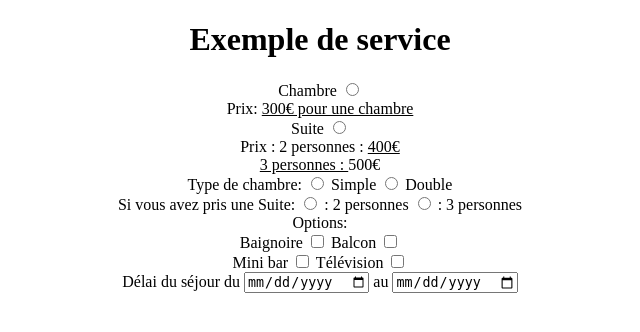
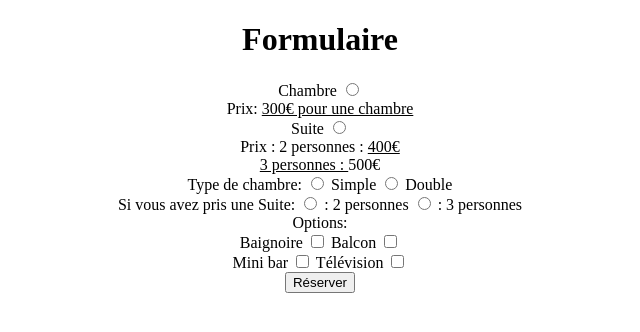
Before and after one commit to Alice4951/Hotel, a PHP site: page /formulaire.php in a window 1280 px wide. Shown: the top 332 px of the page, without its empty margins (320-960 px from the left). Run offline with PHP 8.4, Linux system fonts and the light colour scheme.

Commit message:
Formulaire

```diff
--- a/formulaire.php
+++ b/formulaire.php
@@ -6,18 +6,16 @@
     </head>
 
     <body>
-        <h1>Exemple de service</h1>
-        <form method="post" action="insert.php">
-            Chambre <input type="radio" name="type" /><br> Prix: <ins>300€ pour une chambre</ins><br>
-            Suite <input type="radio" name="type" /><br> Prix : 2 personnes : <ins> 400€ <br> 3 personnes : </ins> 500€<br>
-            Type de chambre: <input type="radio" name="chambre"/> Simple  <input type="radio" name="chambre"> Double <br>
-            Si  vous avez pris une Suite: <input type="radio" name="suite"/> : 2 personnes <input type="radio" name="suite"/> : 3 personnes <br>
+        <h1>Formulaire</h1>
+        <form method="post" action="formulaire_traitement.php">
+            Chambre <input type="radio" name="type" value="Chambre"/><br> Prix: <ins>300€ pour une chambre</ins><br>
+            Suite <input type="radio" name="type" value="Suite"/><br> Prix : 2 personnes : <ins> 400€ <br> 3 personnes : </ins> 500€<br>
+            Type de chambre: <input type="radio" name="chambre" value="Simple"/> Simple  <input type="radio" name="chambre" value="Double"> Double <br>
+            Si vous avez pris une Suite: <input type="radio" name="suite" value="2 personnes"/> : 2 personnes <input type="radio" name="suite" value="3 personnes"/> : 3 personnes <br>
             Options:<br>
-            Baignoire <input type="checkbox" name="Baignoire"/> Balcon <input type="checkbox" name="Balcon"><br>
-            Mini bar <input type="checkbox" name="Mini bar"/> Télévision <input type="checkbox" name="Télévision"><br>
-            <label>
-            Délai du séjour du <input type="date"/> au <input type="date"/><br>
-            </label>
+            Baignoire <input type="checkbox" name="Baignoire" value="Baignoire"/> Balcon <input type="checkbox" name="Balcon" value="Balcon"><br>
+            Mini bar <input type="checkbox" name="Minibar" value="MiniBar"/> Télévision <input type="checkbox" name="Tele" value="Télévision"><br>
+            <input type="submit" value="Réserver"/>
         </form>
     </body>
 </html>
```
Also changed, not shown: formulaire_traitement.php (added, +9 -0 lines).
